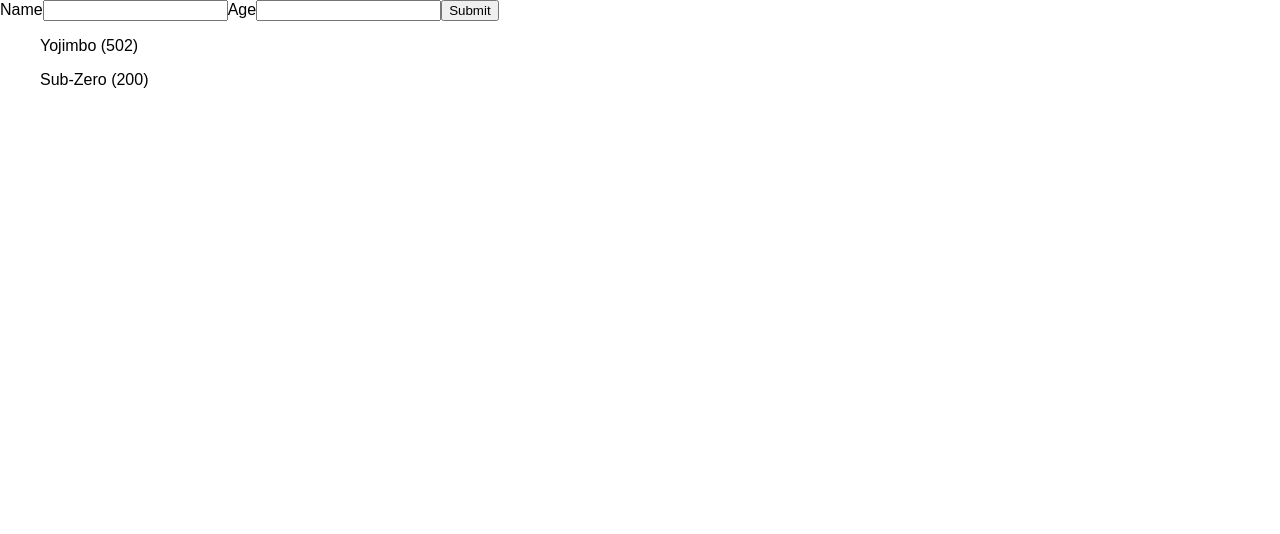
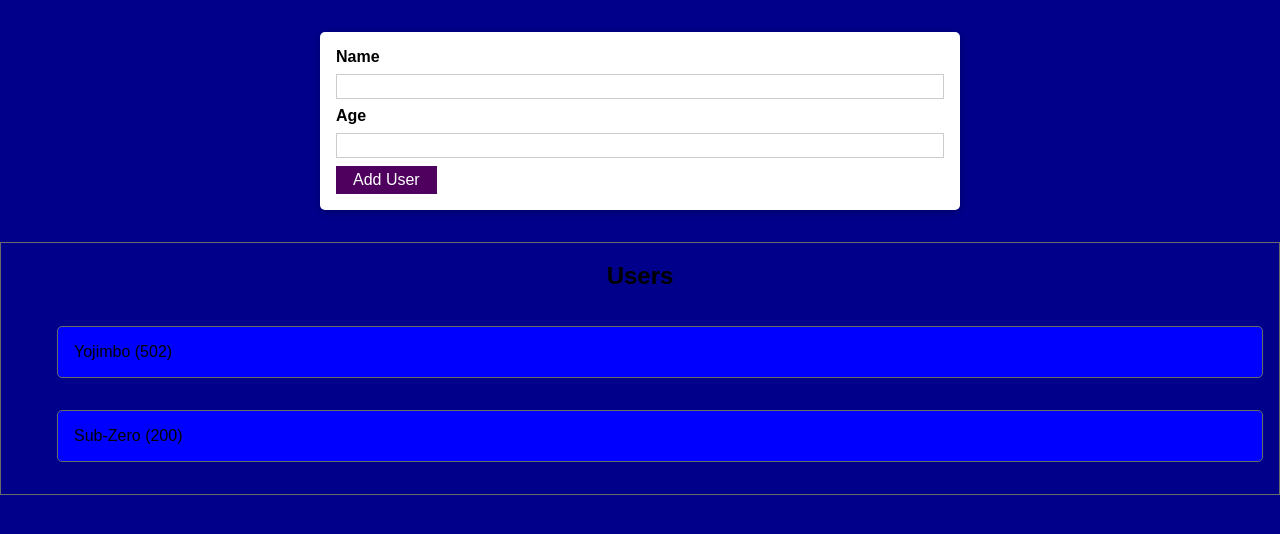
Before and after one commit to zachferguson/acadamind-react-section-eight, a React (Create React App) app: page / in a window 1280 px wide. Shown: the top 534 px of the page. Built offline with nearby package versions, Linux system fonts and the light colour scheme.

Commit message:
S8 - started updating functional version of self test project with new concepts and styling from post test tutorials

```diff
--- a/src/components/NewUser/NewUser.js
+++ b/src/components/NewUser/NewUser.js
@@ -1,10 +1,9 @@
 import { useState } from "react";
-import "./NewUser.css";
+import Card from "../UI/Card";
+import Button from "../UI/Button";
+import classes from "./NewUser.module.css";
 
 const NewUser = (props) => {
-  // const titleChangeHandler = (e) => {
-  //   setEditedTitle(e.target.value);
-  // };
   const [editedUserName, setEditedUserName] = useState("");
   const [editedAge, setEditedAge] = useState("");
   const userNameChangeHandler = (e) => {
@@ -41,23 +40,27 @@
   };
 
   return (
-    <div>
+    <Card className={classes.input}>
+      <div className="new-user-wrapper">
         <form onSubmit={submitHandler}>
-        <label>Name</label>
+          <label htmlFor="username">Name</label>
           <input
+            id="username"
             type="text"
             value={editedUserName}
             onChange={userNameChangeHandler}
           ></input>
-        <label>Age</label>
+          <label htmlFor="userage">Age</label>
           <input
+            id="userage"
             type="number"
             value={editedAge}
             onChange={userAgeChangeHandler}
           ></input>
-        <button type="submit">Submit</button>
+          <Button type="submit">Add User</Button>
         </form>
       </div>
+    </Card>
   );
 };
 
--- /dev/null
+++ b/src/components/NewUser/NewUser.module.css
@@ -0,0 +1,26 @@
+.input {
+  margin: 2rem auto;
+  padding: 1rem;
+  width: 90%;
+  max-width: 40rem;
+}
+
+.input label {
+  display: block;
+  font-weight: bold;
+  margin-bottom: 0.5rem;
+}
+
+.input input {
+  font: inherit;
+  display: block;
+  width: 100%;
+  border: 1px solid #ccc;
+  padding: 0.15rem;
+  margin-bottom: 0.5rem;
+}
+
+.input input:focus {
+  outline: none;
+  border-color: #4f005f;
+}
--- /dev/null
+++ b/src/components/UI/Button.js
@@ -0,0 +1,13 @@
+import classes from "./Button.module.css";
+const Button = (props) => {
+  return (
+    <button
+      className={classes.button}
+      type={props.type || "button"}
+      onClick={props.onClick}
+    >
+      {props.children}
+    </button>
+  );
+};
+export default Button;
--- /dev/null
+++ b/src/components/UI/Button.module.css
@@ -0,0 +1,18 @@
+.button {
+  font: inherit;
+  border: 1px solid #4f005f;
+  background: #4f005f;
+  color: white;
+  padding: 0.25rem 1rem;
+  cursor: pointer;
+}
+
+.button:hover,
+.button:active {
+  background: #741188;
+  border-color: #741188;
+}
+
+.button:focus {
+  outline: none;
+}
--- /dev/null
+++ b/src/components/UI/Card.js
@@ -0,0 +1,7 @@
+import classes from "./Card.module.css";
+const Card = (props) => {
+  return (
+    <div className={`${classes.card} ${props.className}`}>{props.children}</div>
+  );
+};
+export default Card;
--- /dev/null
+++ b/src/components/UI/Card.module.css
@@ -0,0 +1,5 @@
+.card {
+  background: white;
+  box-shadow: 0px 2px 8px rgba(0, 0, 0, 0.25);
+  border-radius: 5px;
+}
--- a/src/components/User/User.css
+++ b/src/components/User/User.css
@@ -0,0 +1,8 @@
+.user-wrapper {
+  border: 1px solid dimgray;
+  background-color: blue;
+  border-radius: 5px;
+  margin: 1em;
+  padding: 0 1em;
+  display: inline-block;
+}
--- a/src/components/User/User.js
+++ b/src/components/User/User.js
@@ -2,7 +2,7 @@
 
 const User = (props) => {
   return (
-    <div>
+    <div className="user-wrapper">
       <p>{`${props.userName} (${props.age})`}</p>
     </div>
   );
--- a/src/components/User/UserList.css
+++ b/src/components/User/UserList.css
@@ -0,0 +1,10 @@
+.user-list-wrapper {
+  border: 1px solid dimgrey;
+}
+.user-list-wrapper > ul {
+  display: flex;
+  flex-direction: column;
+}
+.user-list-wrapper > h2 {
+  text-align: center;
+}
--- a/src/components/User/UserList.js
+++ b/src/components/User/UserList.js
@@ -3,11 +3,14 @@
 
 const UserList = (props) => {
   return (
-    <ul>
-      {props.users.map((user, key) => {
-        return <User key={user.id} userName={user.userName} age={user.age} />;
-      })}
-    </ul>
+    <div className="user-list-wrapper">
+      <h2>Users</h2>
+      <ul>
+        {props.users.map((user, key) => {
+          return <User key={user.id} userName={user.userName} age={user.age} />;
+        })}
+      </ul>
+    </div>
   );
 };
 
--- a/src/index.css
+++ b/src/index.css
@@ -4,6 +4,7 @@
 
 html {
   font-family: sans-serif;
+  background-color: darkblue;
 }
 
 body {
```
Lines whose indentation alone changed are shown as unchanged.
